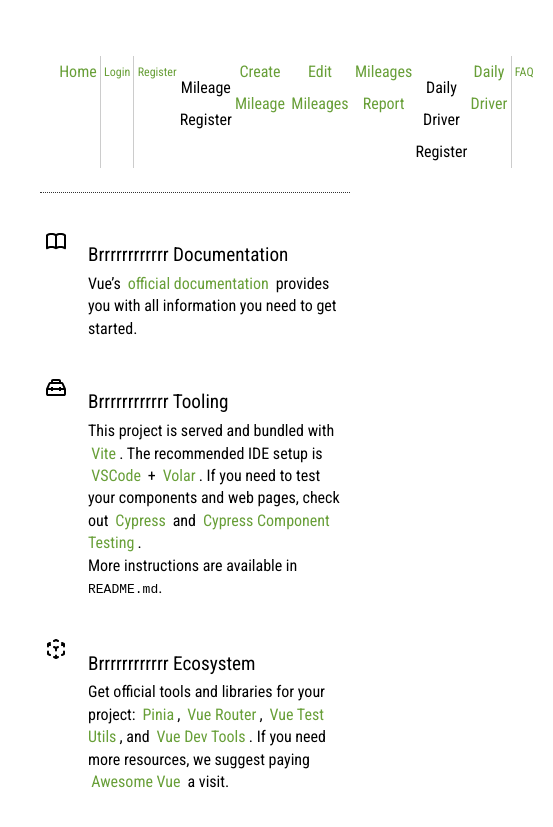
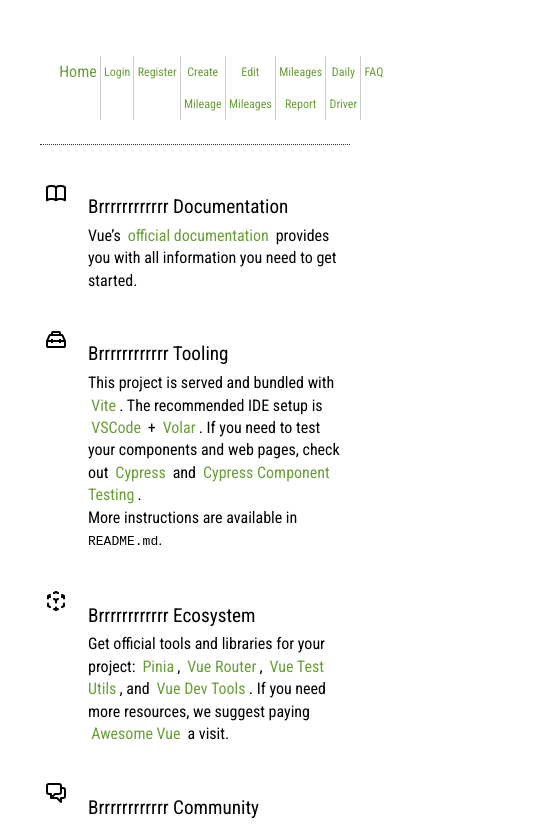
Before and after one commit to dgloriaweb/budgeter_frontend, a Vue app: page / in a window 390 px wide. Shown: the top 827 px of the page, 553 px wide, since content can reach past the window. Built offline with nearby package versions, Linux system fonts and the light colour scheme.

Commit message:
design navbar

```diff
--- a/src/App.vue
+++ b/src/App.vue
@@ -25,12 +25,12 @@ function logout() {
         <RouterLink to="/">Home</RouterLink>
         <RouterLink v-if="!store.isLoggedIn" to="/login" class="btn btn-nav btn-primary">Login</RouterLink>
         <RouterLink v-if="!store.isLoggedIn" to="/register" class="btn btn-nav">Register</RouterLink>
-        <p class="unset_bottom_margin">Mileage Register</p>
-        <RouterLink to="/mileage_create">Create Mileage</RouterLink>
-        <RouterLink to="/mileage_update">Edit Mileages</RouterLink>
-        <RouterLink to="/mileage_report">Mileages Report</RouterLink>
-        <p class="unset_bottom_margin">Daily Driver Register</p>
-        <RouterLink to="/daily_driver">Daily Driver</RouterLink>
+        <p class="unset_bottom_margin white-text hidden">Mileage Register</p>
+        <RouterLink to="/mileage_create" class="btn btn-nav">Create Mileage</RouterLink>
+        <RouterLink to="/mileage_update" class="btn btn-nav">Edit Mileages</RouterLink>
+        <RouterLink to="/mileage_report" class="btn btn-nav">Mileages Report</RouterLink>
+        <p class="unset_bottom_margin white-text hidden">Daily Driver Register</p>
+        <RouterLink to="/daily_driver" class="btn btn-nav">Daily Driver</RouterLink>
         <RouterLink to="/FAQ" class="btn btn-nav">FAQ</RouterLink>
         <div @click="logout" v-if="store.isLoggedIn" class="btn btn-nav">
           Logout
--- a/src/assets/main.css
+++ b/src/assets/main.css
@@ -62,6 +62,12 @@ nav a:first-of-type {
   border: 0;
 }
 
+@media (max-width:1024px) {
+  .hidden {
+    display: none;
+  }
+}
+
 @media (min-width: 1024px) {
   body {
     display: flex;
@@ -85,7 +91,6 @@ nav a:first-of-type {
 
   nav {
     text-align: left;
-    margin-left: -1rem;
     padding: 1rem 0;
     margin-top: 1rem;
   }
@@ -298,3 +303,7 @@ input::placeholder {
 .unset_bottom_margin {
   margin-block-end: unset;
 }
+
+.white-text {
+  color: white;
+}
```
